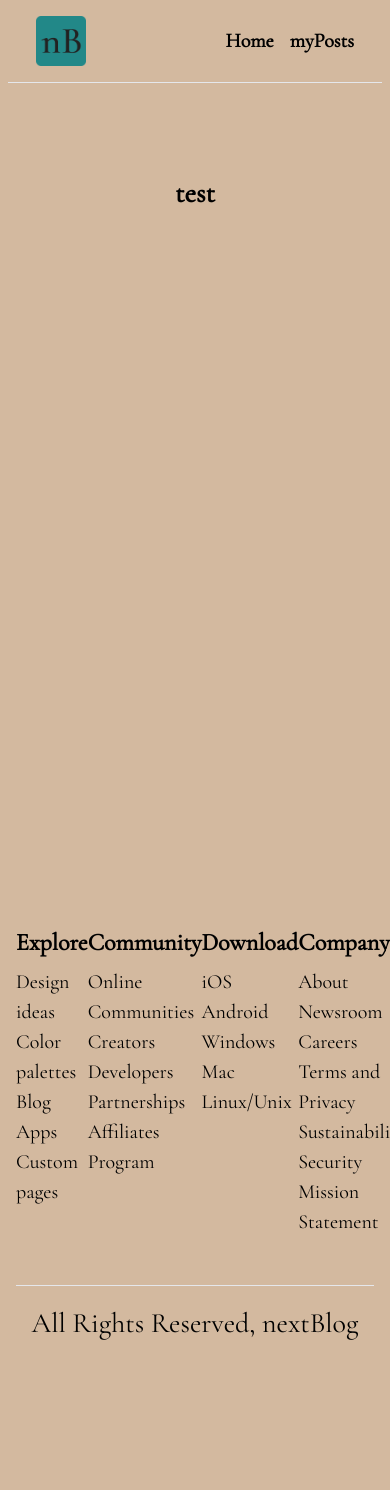
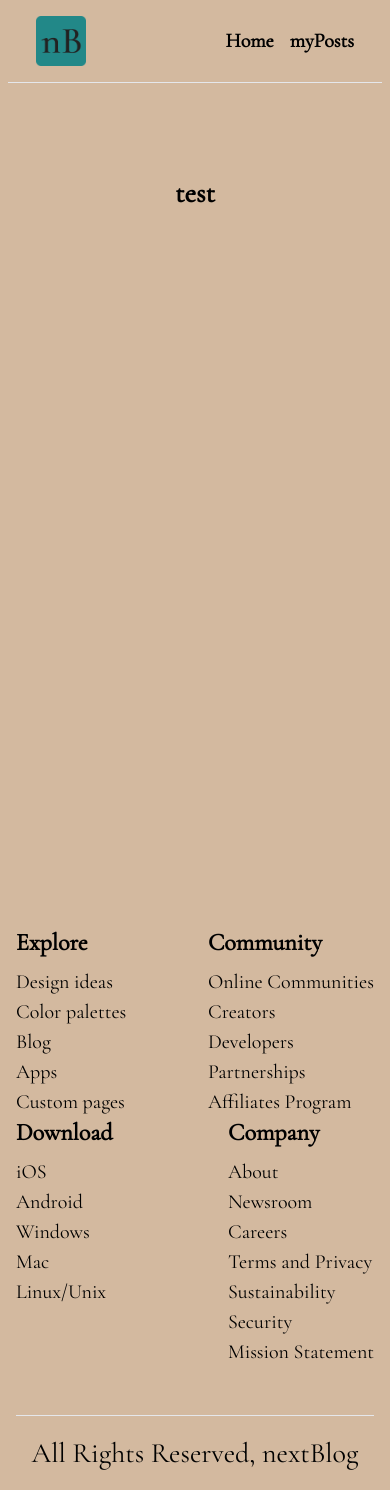
Before and after one commit to albertdang8/blogNext, a Next.js app: page / in a window 390 px wide. Before the commit the page ends 1360 px from the top, so only its background shows below. Built offline with nearby package versions, Linux system fonts and the light colour scheme.

Commit message:
iono yet

```diff
--- a/src/app/page.tsx
+++ b/src/app/page.tsx
@@ -3,7 +3,9 @@ import Image from 'next/image'
 export default function Home() {
   return (
     <main className="text flex min-h-[100dvh] flex-col items-center justify-between p-24 text-xl font-bold">
-      test
+      <div className=''>
+        test
+      </div>
     </main>
   )
 }
--- a/src/components/footer.tsx
+++ b/src/components/footer.tsx
@@ -2,7 +2,7 @@
 export default function Footer() {
   return (
     <footer className="container flex flex-col">
-      <nav className="flex justify-between lg:justify-around pb-12">
+      <nav className="flex flex-wrap justify-between lg:justify-around pb-12">
         <ul>
           <h3 className="font-bold text-2xl pb-2">Explore</h3>
           <div className="text-[1.25rem]">
--- a/src/components/header.tsx
+++ b/src/components/header.tsx
@@ -10,10 +10,10 @@ export default function header() {
       </Link>
       <ul className="flex gap-4 font-semibold text-xl">
         <Link href="/">
-        <li>Home</li>
+        <li className="">Home</li>
         </Link>
         <Link href="/posts">
-        <li>myPosts</li>
+        <li className="">myPosts</li>
         </Link>
       </ul>
     </header>
```
Also changed, not shown: public/blogRef.png (added).
